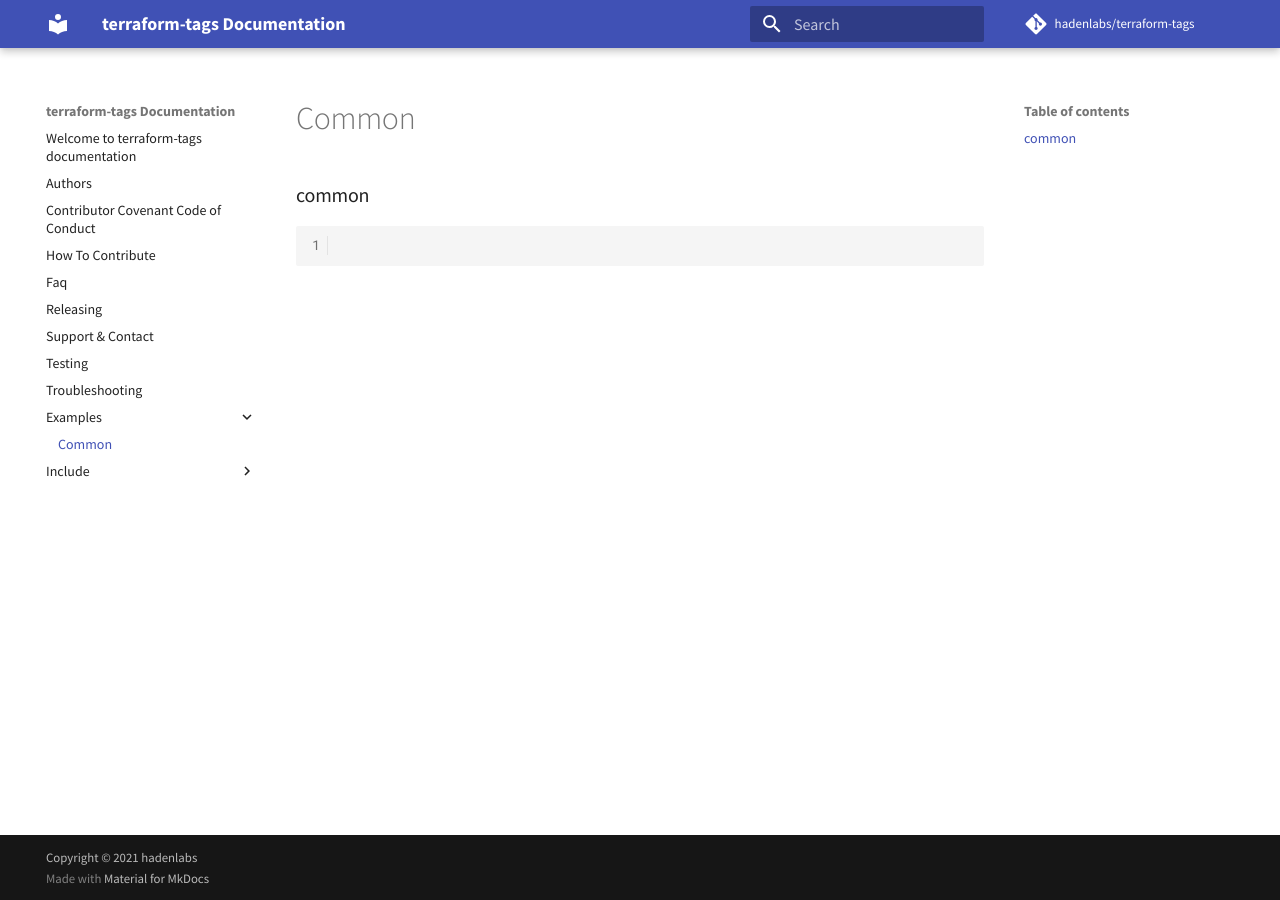
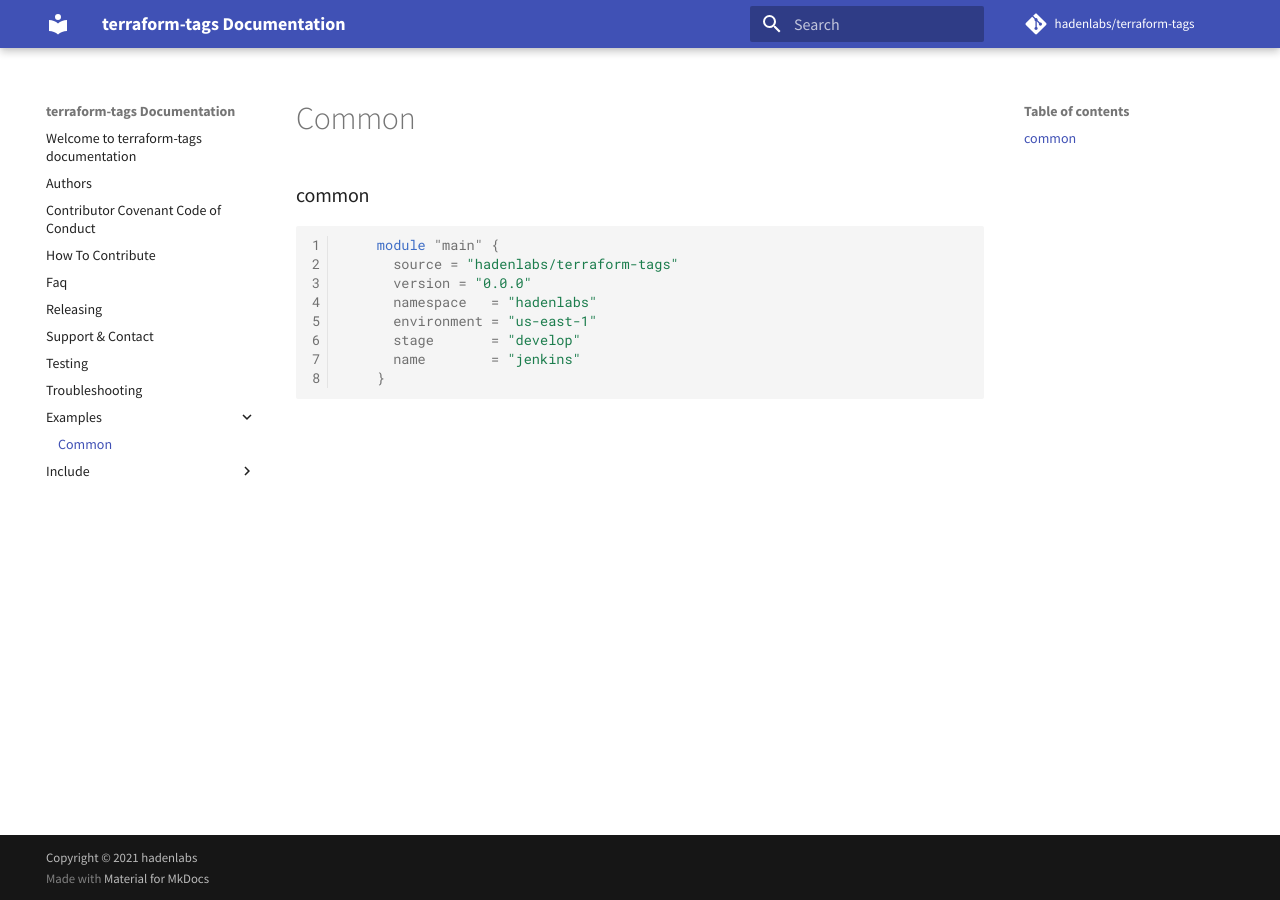
Before and after one commit to hadenlabs/terraform-null-tags, an MkDocs documentation site: the page built from docs/examples/common.md, in a window 1280 px wide. Built offline with MkDocs 1.6.1 and Material for MkDocs 9.7.7, drawn with Linux system fonts in a browser that asks for light colours; comment, search, counter and statistics services are not loaded.

Commit message:
sample: module basic (#7)

````diff
--- a/docs/examples/common.md
+++ b/docs/examples/common.md
@@ -1,7 +1,13 @@
 ### common
 
 ```hcl
-
-
+    module "main" {
+      source = "hadenlabs/terraform-tags"
+      version = "0.0.0"
+      namespace   = "hadenlabs"
+      environment = "us-east-1"
+      stage       = "develop"
+      name        = "jenkins"
+    }
 
 ```
````
Also changed, not shown: 1 other file.
